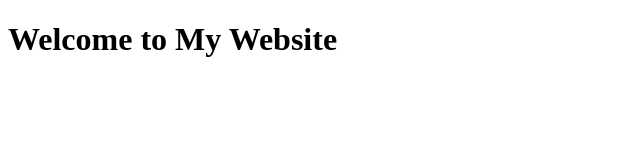
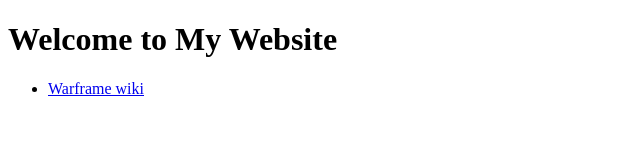
Before and after one commit to Marvire/marvire.github.io, a plain HTML site: page index.html in a window 1280 px wide. Shown: the whole page, without its empty margins (0-640 px from the left). Drawn offline with Linux system fonts and the light colour scheme.

Commit message:
Update index.html

```diff
--- a/index.html
+++ b/index.html
@@ -11,6 +11,9 @@
   <body>
     <main>
         <h1>Welcome to My Website</h1>
+        <ul>
+          <li><a href="./warframe">Warframe wiki</a></li>
+        </ul>
     </main>
 <!--     <script src="index.js"></script> -->
   </body>
```
